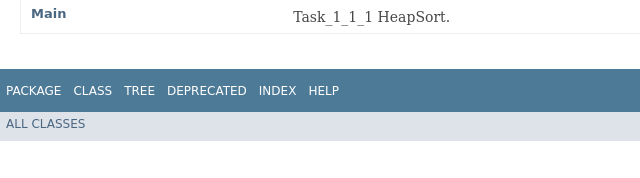
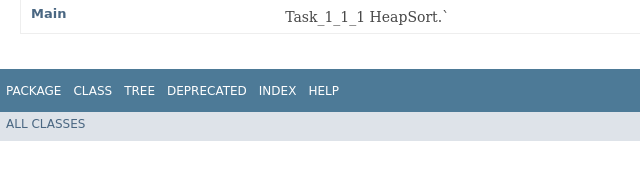
Before and after one commit to bebrasa/OOP, a plain HTML site: page Task_1_1_1/allclasses-index.html in a window 1280 px wide. Shown: the part 232-410 px from the top of the page, 0-640 px from the left. Drawn offline with Linux system fonts and the light colour scheme; no server answers; a script that the page names is missing; a web font is replaced by a local one.

Commit message:
Deploying to gh-pages from @ bebrasa/OOP@16a2b6b913d76cb0a57e6a18e26fe78efdd851d8 🚀

```diff
--- a/Task_1_1_1/allclasses-index.html
+++ b/Task_1_1_1/allclasses-index.html
@@ -106,7 +106,7 @@ $('.navPadding').css('padding-top', $('.fixedNav').css("height"));
 <tr id="i0" class="altColor">
 <td class="colFirst"><a href="ru/nsu/kochanov/Main.html" title="class in ru.nsu.kochanov">Main</a></td>
 <th class="colLast" scope="row">
-<div class="block">Task_1_1_1 HeapSort.</div>
+<div class="block">Task_1_1_1 HeapSort.`</div>
 </th>
 </tr>
 </table>
```
Also changed, not shown: Task_1_1_1/index-all.html (+1 -1 lines), Task_1_1_1/ru/nsu/kochanov/Main.html (+1 -1 lines), Task_1_1_1/ru/nsu/kochanov/package-summary.html (+1 -1 lines), 3 other files.
